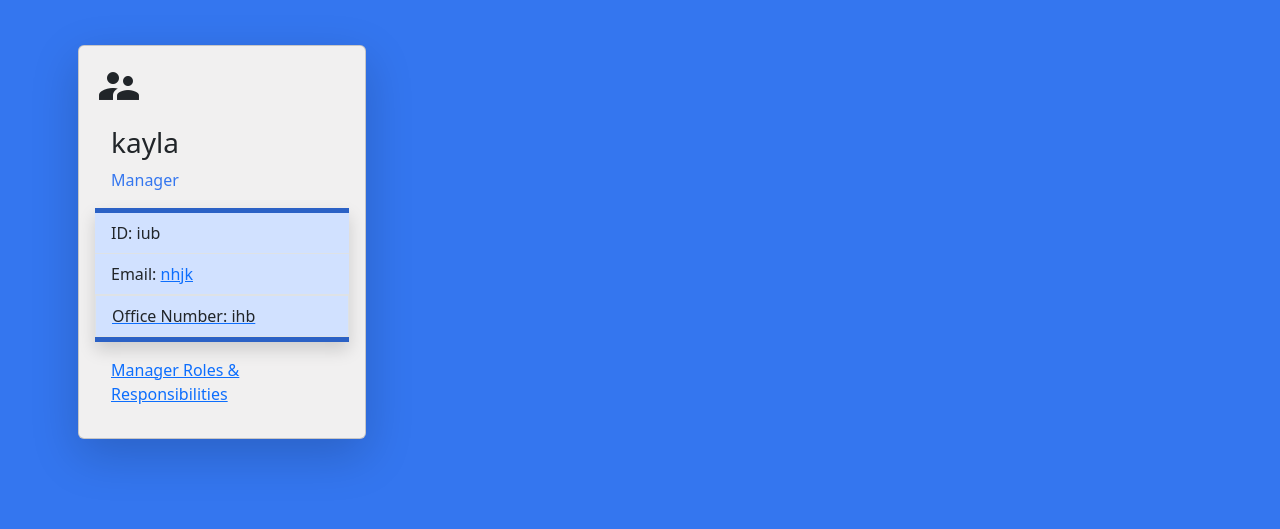
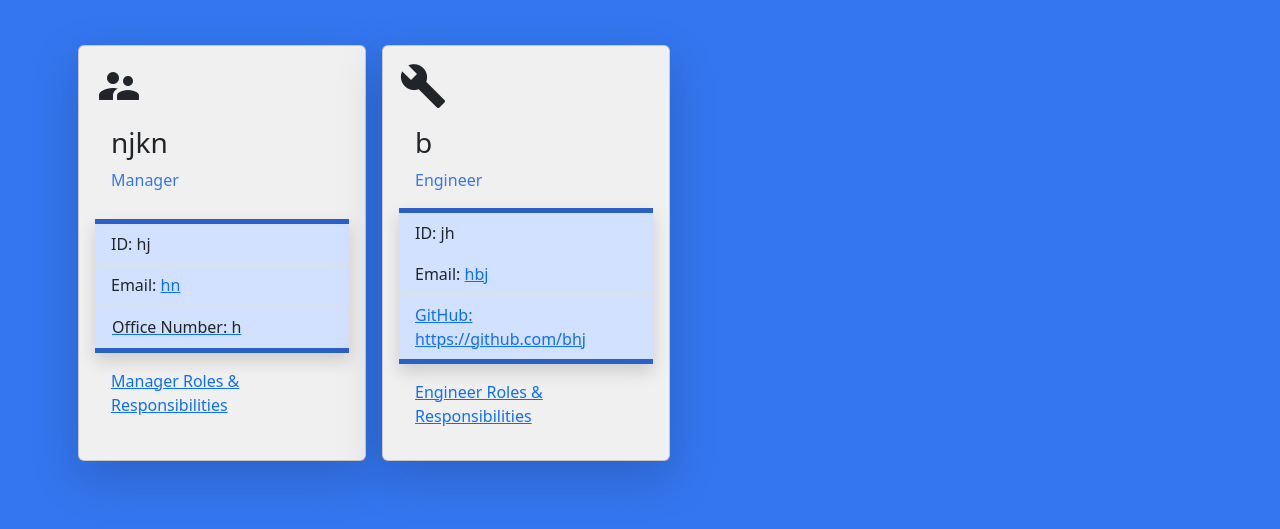
Before and after one commit to kaylacasale/meet-the-team, a website: page index.html in a window 1280 px wide. Shown: the part 203-732 px from the top of the page. Drawn offline with nearby package versions, Linux system fonts and the light colour scheme.

```diff
--- a/index.html
+++ b/index.html
@@ -24,16 +24,32 @@
       <div class="card col-12 col-md-3 col-lg-2 shadow-lg p-3 mx-2" id="cards" style="width: 18rem; background-color: rgb(241, 240, 240);">
         <i class="material-icons" style="font-size:48px;">supervisor_account</i>
         <div class="card-body">
-            <h5 class="card-title">kayla</h5>
+            <h5 class="card-title">njkn</h5>
             <p class="card-text" style="color: #3476EF;">Manager</p>
         </div>
         <ul class="list-group list-group-flush shadow" style="background-color: #3476EF; border-width: thick;">
-            <li class="list-group-item" style="background-color: #D1E1FF;">ID: iub</li>
-            <li class="list-group-item" style="background-color: #D1E1FF;">Email: <a href="mailto:nhjksubject=subject text">nhjk</li>
-            <li class="list-group-item" style="background-color: #D1E1FF;">Office Number:  ihb </li>
+            <li class="list-group-item" style="background-color: #D1E1FF;">ID: hj</li>
+            <li class="list-group-item" style="background-color: #D1E1FF;">Email: <a href="mailto:hnsubject=subject text">hn</li>
+            <li class="list-group-item" style="background-color: #D1E1FF;">Office Number:  h </li>
         </ul>
                     <div class="card-body">
                         <a href="#https://www.westminster.ac.uk/sites/default/public-files/general-documents/The-Role-of-the-Manager.pdf" class="card-link">Manager Roles & Responsibilities</a>
+                    </div>
+        </div>
+
+      <div class="card col-12 col-md-3 col-lg-2 shadow-lg p-3 mx-2" id="cards" style="width: 18rem; background-color: rgb(241, 240, 240);">
+        <i class="material-icons" style="font-size:48px;">build</i>
+        <div class="card-body">
+            <h5 class="card-title">b</h5>
+            <p class="card-text" style="color: #3476EF;">Engineer</p>
+        </div>
+        <ul class="list-group list-group-flush shadow" style="background-color: #3476EF; border-width: thick;">
+            <li class="list-group-item" style="background-color: #D1E1FF;">ID: jh</li>
+            <li class="list-group-item" style="background-color: #D1E1FF;">Email: <a href="mailto:hbjsubject=subject text">hbj</li>
+            <li class="list-group-item" style="background-color: #D1E1FF;">GitHub:  <a href="https://github.com/bhj">https://github.com/bhj</a> </li>
+        </ul>
+                    <div class="card-body">
+                        <a href="#https://cm.fiu.edu/wp-content/uploads/2018/07/JD_Site_Field-Engineer_EN.pdf" class="card-link">Engineer Roles & Responsibilities</a>
                     </div>
         </div>
 </div>
```
Also changed, not shown: index.js (+11 -11 lines).
